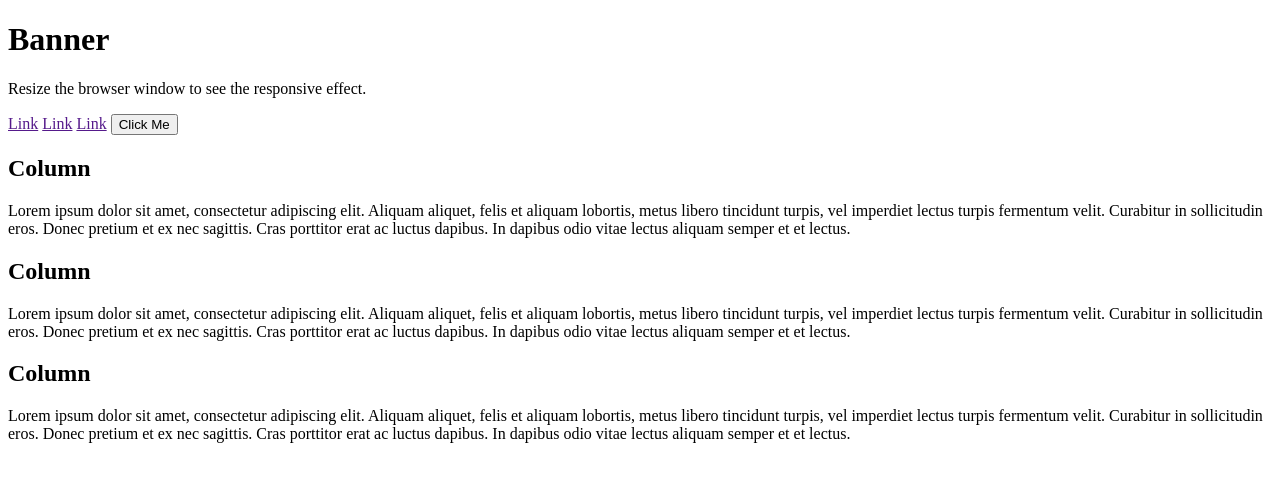
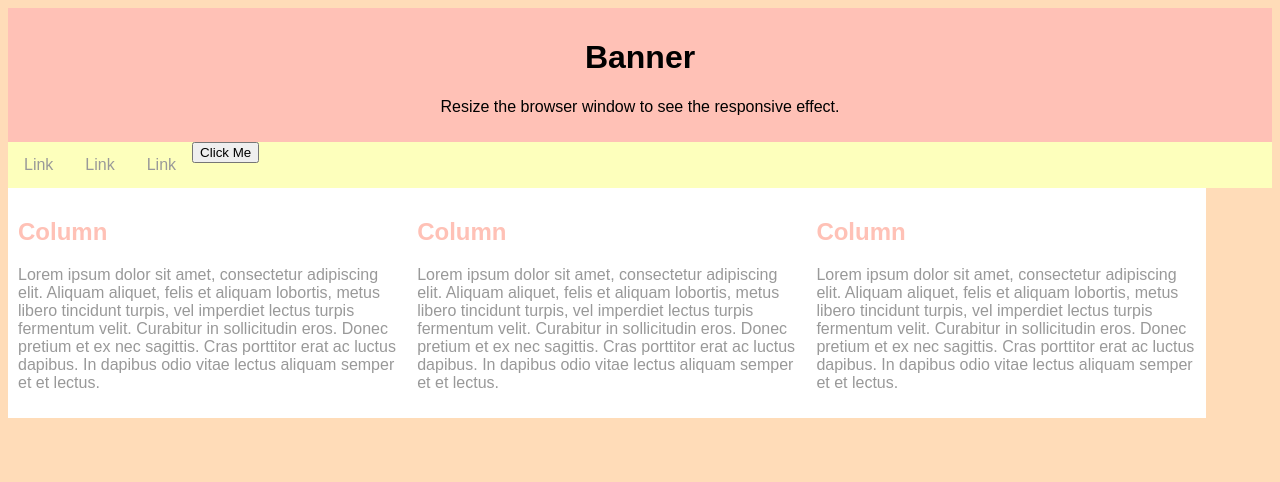
Before and after one commit to christellaneosena/SEMicro, a plain HTML site: page Lab9/Lab9.html in a window 1280 px wide. Drawn offline with Linux system fonts and the light colour scheme.

Commit message:
lab 9 css

```diff
--- a/Lab9/Lab9.html
+++ b/Lab9/Lab9.html
@@ -2,7 +2,14 @@
 <html>
 <head>
 <title>Lab 9 - Osena</title>
-<link rel="stylesheet" href="lb.css" type="text/css"/>
+<link rel="stylesheet" href="lb9pastel.css" type="text/css"/>
+<!--
+Style 1: lb9pastel.css
+Style 2: lb9nature.css
+Style 3: lb9modern.css
+Style 4: lb9christmas.css
+Style 5: lb9sunset.css
+-->
 </head>
 
 <body>
--- /dev/null
+++ b/Lab9/lb9christmas.css
@@ -0,0 +1,55 @@
+body {
+  font-family: Arial,sans-serif;
+  background-color: #ccc;
+  color: #999;
+}
+
+.header{
+  background-color: #B3000C;
+  padding: 10px;
+  text-align: center;
+  color: #000;
+}
+
+.nav{
+  overflow:hidden;
+  background-color: #00B32C;
+}
+
+.nav a{
+  float: left;
+  display: block;
+  color: #fff;
+  text-align: center;
+  padding: 14px 16px;
+  text-decoration: none;
+}
+
+.nav a:hover {
+  background-color: #B3000C;
+  color: #000;
+}
+
+.column {
+  display: block;
+  float: left;
+  width: 30%;
+  padding: 10px;
+  background-color: #fff;
+}
+
+.row:after {
+  content: "";
+  display: table;
+  clear: both;
+}
+
+@media screen and (max-width: 600px;) {
+  .column {
+    width: 100%;
+  }
+}
+
+h2 {
+  color: #B3000C;
+}
--- /dev/null
+++ b/Lab9/lb9modern.css
@@ -0,0 +1,55 @@
+body {
+  font-family: Arial,sans-serif;
+  background-color: #d4d4ce;
+  color: #999;
+}
+
+.header{
+  background-color: #287094;
+  padding: 10px;
+  text-align: center;
+  color: #000;
+}
+
+.nav{
+  overflow:hidden;
+  background-color: #023246;
+}
+
+.nav a{
+  float: left;
+  display: block;
+  color: #999;
+  text-align: center;
+  padding: 14px 16px;
+  text-decoration: none;
+}
+
+.nav a:hover {
+  background-color: #287094;
+  color: #000;
+}
+
+.column {
+  display: block;
+  float: left;
+  width: 30%;
+  padding: 10px;
+  background-color: #fff;
+}
+
+.row:after {
+  content: "";
+  display: table;
+  clear: both;
+}
+
+@media screen and (max-width: 600px;) {
+  .column {
+    width: 100%;
+  }
+}
+
+h2 {
+  color: #287094;
+}
--- /dev/null
+++ b/Lab9/lb9nature.css
@@ -0,0 +1,55 @@
+body {
+  font-family: Arial,sans-serif;
+  background-color: #d6efc7;
+  color: #000;
+}
+
+.header{
+  background-color: #184d47;
+  padding: 10px;
+  text-align: center;
+  color: #000;
+}
+
+.nav{
+  overflow:hidden;
+  background-color: #96bb7c;
+}
+
+.nav a{
+  float: left;
+  display: block;
+  color: #fff;
+  text-align: center;
+  padding: 14px 16px;
+  text-decoration: none;
+}
+
+.nav a:hover {
+  background-color: #d6efc7;
+  color: #000;
+}
+
+.column {
+  display: block;
+  float: left;
+  width: 30%;
+  padding: 10px;
+  background-color: #fff;
+}
+
+.row:after {
+  content: "";
+  display: table;
+  clear: both;
+}
+
+@media screen and (max-width: 600px;) {
+  .column {
+    width: 100%;
+  }
+}
+
+h2 {
+  color: #184d47;
+}
--- /dev/null
+++ b/Lab9/lb9pastel.css
@@ -0,0 +1,55 @@
+body {
+  font-family: Arial,sans-serif;
+  background-color: #ffdcb8;
+  color: #999;
+}
+
+.header{
+  background-color: #ffc1b6;
+  padding: 10px;
+  text-align: center;
+  color: #000;
+}
+
+.nav{
+  overflow:hidden;
+  background-color: #fdffbc;
+}
+
+.nav a{
+  float: left;
+  display: block;
+  color: #999;
+  text-align: center;
+  padding: 14px 16px;
+  text-decoration: none;
+}
+
+.nav a:hover {
+  background-color: #ffc1b6;
+  color: #000;
+}
+
+.column {
+  display: block;
+  float: left;
+  width: 30%;
+  padding: 10px;
+  background-color: #fff;
+}
+
+.row:after {
+  content: "";
+  display: table;
+  clear: both;
+}
+
+@media screen and (max-width: 600px;) {
+  .column {
+    width: 100%;
+  }
+}
+
+h2 {
+  color: #ffc1b6;
+}
--- /dev/null
+++ b/Lab9/lb9sunset.css
@@ -0,0 +1,55 @@
+body {
+  font-family: Arial,sans-serif;
+  background-color: #EFEFEF;
+  color: #999;
+}
+
+.header{
+  background-color: #FF723F;
+  padding: 10px;
+  text-align: center;
+  color: #000;
+}
+
+.nav{
+  overflow:hidden;
+  background-color: #FDCE00;
+}
+
+.nav a{
+  float: left;
+  display: block;
+  color: #fff;
+  text-align: center;
+  padding: 14px 16px;
+  text-decoration: none;
+}
+
+.nav a:hover {
+  background-color: #FF723F;
+  color: #000;
+}
+
+.column {
+  display: block;
+  float: left;
+  width: 30%;
+  padding: 10px;
+  background-color: #fff;
+}
+
+.row:after {
+  content: "";
+  display: table;
+  clear: both;
+}
+
+@media screen and (max-width: 600px;) {
+  .column {
+    width: 100%;
+  }
+}
+
+h2 {
+  color: #FF723F;
+}
```
Also changed, not shown: 1 other file.
